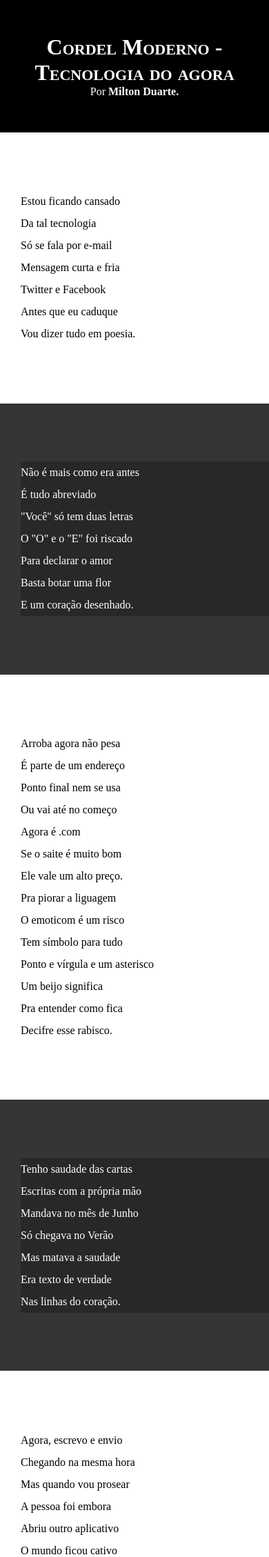
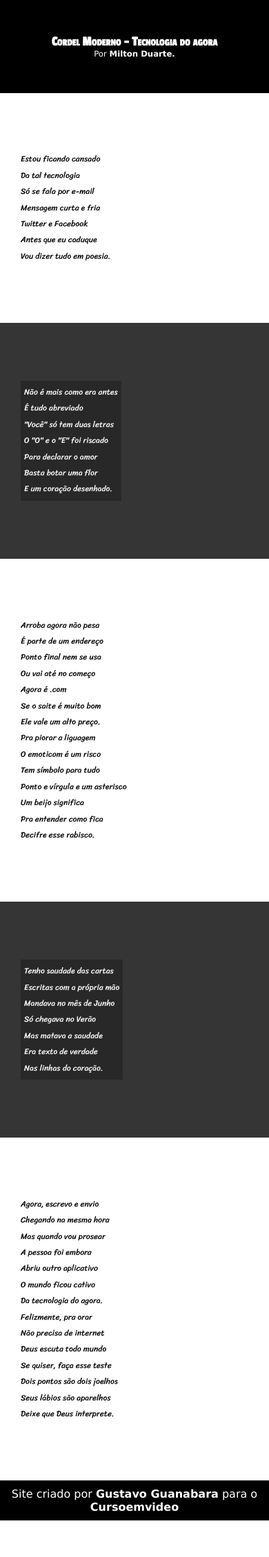
Before and after one commit to encode75/html-dev, a PHP site: page / in a window 390 px wide. Shown: the top 2257 px of the page at 69% size. After the commit the page ends 2204 px from the top, so only its background shows below. Run offline with PHP 8.4, Linux system fonts and the light colour scheme.

Commit message:
fontes responsivas

```diff
--- a/paralax/estilo/style.css
+++ b/paralax/estilo/style.css
@@ -1,13 +1,24 @@
 @charset "UTF-8";
+
+@import url('https://fonts.googleapis.com/css2?family=Passion+One&display=swap');
+@import url('https://fonts.googleapis.com/css2?family=Sriracha&display=swap');
+
+:root {
+    --font1: Verdana, Geneva, Tahoma, sans-serif;
+    --font2: 'Passion One', cursive;
+    --font3: 'Sriracha', cursive;
+}
 
 * {
     margin: 0px;
     padding: 0px;
+    font-size: 1em;
 }
 
 html, body {
     height: 100vh;
     background-color: darkgray;
+    font-family: var(--font1);
 }
 
 header {
@@ -22,10 +33,13 @@ header > h1 {
     font-variant: small-caps;
     /*text-transform: uppercase;*/
     font-variant: small-caps;
+    font-family: var(--font2);
+    font-size: 5vw;
 }
 
 header > p {
     padding-bottom: 50px;
+    font-size: 3vw;
 }
 
 header a, footer a {
@@ -43,6 +57,8 @@ section {
     padding-top: 10vh;
     padding-bottom: 10vh;
     line-height: 2em;
+    font-family: var(--font3);
+    font-size: 3vw;
 }
 
 section.normal {
@@ -56,7 +72,8 @@ section.imagem {
 }
 
 section.imagem > p {
-    width: 400px;
+    display: inline-block;
+    padding: 5px;
     background-color: rgba(0, 0, 0, 0.255);
 }
 
```
